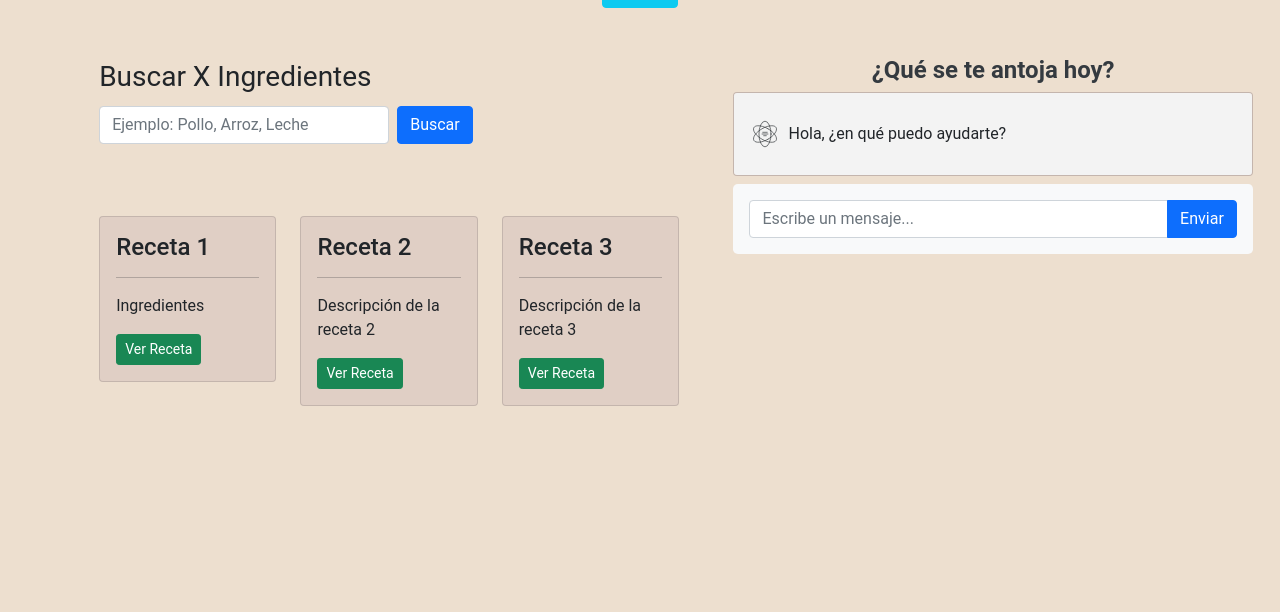
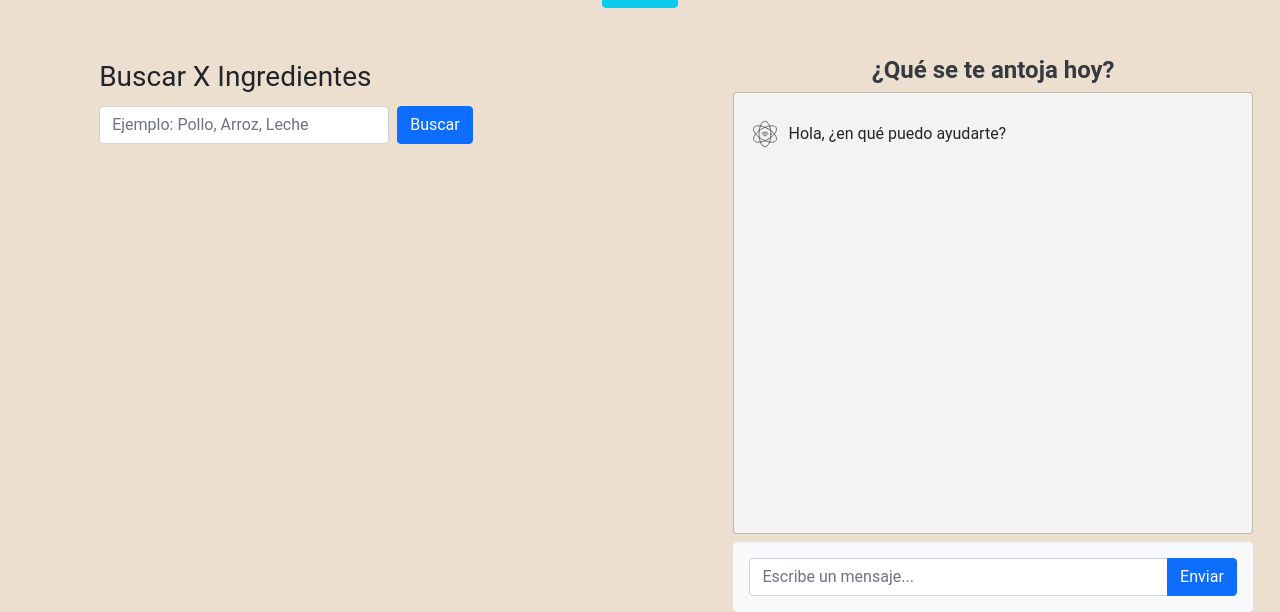
Before and after one commit to JDMatu/Practica_GoLabs, a Flask app: page / in a window 1280 px wide. Shown: the part 212-824 px from the top of the page. Before the commit the page ends 618 px from the top, so only its background shows below. Run offline with Flask 3, Linux system fonts and the light colour scheme; parts of the project's set-up code (start-up, migrations or seed data) failed here and were passed over.

Commit message:
Version Beta 2.0

```diff
--- a/Week2/Proyecto1/init_langchain.py
+++ b/Week2/Proyecto1/init_langchain.py
@@ -47,20 +47,28 @@ Answer the question based on the above context: {question}
 If you don't know the answer, you can say "I don't know."
 """
 
-
+memory = []
 def chat(question):
-
+    global memory
     PROMPT_TEMPLATE1 = """
-        Answer the question based only on the following context:
+        Hi there! I'm your culinary assistant, always ready to help you in the kitchen.
+        Please use the following information to answer the question:
 
         {context}
 
         ---
+        Here's some context from our previous interactions:
+        {memory}
+        ---
+        Please respond to the question based on the information above: {question}
 
-        Answer the question based on the above context: {question}
-        If you don't know the answer, you can say "I don't know."
-        Always response in Spanish.
+        ### Response Format:
+        - Provide a clear and concise answer based on the context.
+        - Offer any additional tips or related information if relevant.
+        - Do not include any headings or labels in the response.
 
+        Remember to answer in Spanish and be kind and friendly in your tone.
+        If you don't know the answer, you can say "I don't know", but always with a smile.
     """
 
 
@@ -71,10 +79,10 @@ def chat(question):
     # Search the DB.
     results = db.similarity_search(question, k=3)
 
-
+    memory_text = "\n\n---\n\n".join(memory)
     context_text = "\n\n---\n\n".join([doc.page_content for doc in results])
     prompt_template = ChatPromptTemplate.from_template(PROMPT_TEMPLATE1)
-    prompt = prompt_template.format(context=context_text, question=question)
+    prompt = prompt_template.format(context=context_text, question=question, memory=memory_text)
     print(prompt)
 
     model = ChatGoogleGenerativeAI(
@@ -85,6 +93,7 @@ def chat(question):
         max_retries=2,
     )
     response_text = model.invoke(prompt)
+    memory.append(f"Pregunta: {question}\nRespuesta: {response_text.content}")
 
     """ sources = [doc.metadata.get("source", None) for doc in results]
     formatted_response = f"{response_text.content}\nSources: {sources}"
--- a/Week2/Proyecto1/main.py
+++ b/Week2/Proyecto1/main.py
@@ -3,7 +3,7 @@ from flask import Flask, render_template, request, redirect, url_for, jsonify
 #Cargar la funcion que carga los documentos en la base de vectores
 from load_docs import generate_data_store
 from init_langchain import chat
-from controlador_recetas import get_recipes
+from controlador_recetas import get_recipes, get_recipes_by_Ingredients
 
 
 # Inicializar la aplicación Flask
@@ -46,6 +46,22 @@ def upload_file():
         return redirect(url_for('index'))
 
 
+@app.route('/buscar_recetas', methods=['POST'])
+def buscar_recetas():
+    print("Buscando")
+    data = request.get_json()
+    ingredientes = data.get('ingredientes', [])
+
+    # Buscar recetas en la base de datos
+    recetas = get_recipes_by_Ingredients(ingredientes)
+    print(recetas)
+
+    if recetas:
+        return jsonify({"status": "success", "recetas": recetas})
+    else:
+        return jsonify({"status": "no_recipes_found", "recetas": []})
+
+
 
 
 
--- a/Week2/Proyecto1/static/js/funciones.js
+++ b/Week2/Proyecto1/static/js/funciones.js
@@ -13,6 +13,7 @@ document.addEventListener('DOMContentLoaded', () => {
         userMessage.classList.add('d-flex', 'flex-row-reverse', 'align-items-center', 'text-end', 'user');
         userMessage.innerHTML = `<p ><span><svg xmlns="http://www.w3.org/2000/svg" width="30" height="30" viewBox="0 0 50 50"><path fill="currentColor" d="M25.1 42c-9.4 0-17-7.6-17-17s7.6-17 17-17s17 7.6 17 17s-7.7 17-17 17m0-32c-8.3 0-15 6.7-15 15s6.7 15 15 15s15-6.7 15-15s-6.8-15-15-15"/><path fill="currentColor" d="m15.3 37.3l-1.8-.8c.5-1.2 2.1-1.9 3.8-2.7s3.8-1.7 3.8-2.8v-1.5c-.6-.5-1.6-1.6-1.8-3.2c-.5-.5-1.3-1.4-1.3-2.6c0-.7.3-1.3.5-1.7c-.2-.8-.4-2.3-.4-3.5c0-3.9 2.7-6.5 7-6.5c1.2 0 2.7.3 3.5 1.2c1.9.4 3.5 2.6 3.5 5.3c0 1.7-.3 3.1-.5 3.8c.2.3.4.8.4 1.4c0 1.3-.7 2.2-1.3 2.6c-.2 1.6-1.1 2.6-1.7 3.1V31c0 .9 1.8 1.6 3.4 2.2c1.9.7 3.9 1.5 4.6 3.1l-1.9.7c-.3-.8-1.9-1.4-3.4-1.9c-2.2-.8-4.7-1.7-4.7-4v-2.6l.5-.3s1.2-.8 1.2-2.4v-.7l.6-.3c.1 0 .6-.3.6-1.1c0-.2-.2-.5-.3-.6l-.4-.4l.2-.5s.5-1.6.5-3.6c0-1.9-1.1-3.3-2-3.3h-.6l-.3-.5c0-.4-.7-.8-1.9-.8c-3.1 0-5 1.7-5 4.5c0 1.3.5 3.5.5 3.5l.1.5l-.4.5c-.1 0-.3.3-.3.7c0 .5.6 1.1.9 1.3l.4.3v.5c0 1.5 1.3 2.3 1.3 2.4l.5.3v2.6c0 2.4-2.6 3.6-5 4.6c-1.1.4-2.6 1.1-2.8 1.6"/></svg>${message}</span></p>`;
         chatBox.appendChild(userMessage);
+        chatBox.scrollTop = chatBox.scrollHeight;
 
         const response = await fetch('/chat', {
             method: 'POST',
@@ -32,3 +33,52 @@ document.addEventListener('DOMContentLoaded', () => {
         chatBox.scrollTop = chatBox.scrollHeight;
     });
 });
+
+
+document.addEventListener('DOMContentLoaded', () => {
+    document.getElementById('ingredientes-form').addEventListener('submit', function(event) {
+        event.preventDefault();
+        let ingredientes = document.getElementById('ingredientes_S').value.split(',').map(ing => ing.trim());
+        console.log(ingredientes);
+        fetch('/buscar_recetas', {
+            method: 'POST',
+            headers: {
+                'Content-Type': 'application/json'
+            },
+            body: JSON.stringify({ ingredientes })
+        })
+        .then(response => response.json())
+        .then(data => {
+            let container = document.getElementById('recetas-container');
+            container.innerHTML = '';
+
+            if (data.status === "success" && data.recetas.length > 0) {
+                data.recetas.forEach(receta => {
+                    let recetaDiv = document.createElement('div');
+                    recetaDiv.classList.add('col-md-5', 'my-3');
+                    recetaDiv.innerHTML = `
+                        <div class="card">
+                            <div class="card-body">
+                                <h5 class="card-title fs-4">${receta[1]}</h5>
+                                <hr>
+                                <p class="card-text">Ingredientes </p>
+                                <p class="card-text">${receta[2].split('\n').map(ing => `<li>${ing.replace('• ', '')}</li>`).join('')}</p>
+                                <button class="btn btn-sm btn-success" data-bs-toggle="modal" data-bs-target="#recetaModal" data-procedimiento="${receta[3]}">Ver Receta</button>
+                            </div>
+                        </div>
+                    `;
+                    container.appendChild(recetaDiv);
+                });
+            } else {
+                container.innerHTML = '<p>No se encontraron recetas.</p>';
+            }
+        });
+    });
+
+    document.addEventListener('click', function(event) {
+        if (event.target.matches('[data-bs-target="#recetaModal"]')) {
+            const procedimiento = event.target.getAttribute('data-procedimiento');
+            document.getElementById('recetaProcedimiento').innerText = procedimiento;
+        }
+    });
+});
--- a/Week2/Proyecto1/templates/index.html
+++ b/Week2/Proyecto1/templates/index.html
@@ -8,54 +8,23 @@
 
     <section class="col-lg-6">
         <div class="container mt-5 ms-5">
-            <form action="d-flex row">
+            <form action="" id="ingredientes-form">
                 <label for="exampleSearch" class="form-label fs-3">Buscar X Ingredientes</label>
                 <div class="mb-3 d-flex gap-2">
-                    <input type="text" class="form-control w-50" id="exampleSearch" placeholder="Ejemplo: Pollo, Arroz, Leche">
+                    <input type="text" class="form-control w-50" id="ingredientes_S" name="ingredientes_S" placeholder="Ejemplo: Pollo, Arroz, Leche">
                     <button type="submit" class="btn btn-primary ">Buscar</button>
                 </div>
             </form>
 
             <!-- Sección "Recetas Filtradas" -->
-            <div class="row mt-5 pt-4">
-                <div class="col-md-4">
-                    <div class="card">
-                        <div class="card-body">
-                            <h5 class="card-title fs-4">Receta 1</h5>
-                            <hr>
-                            <p class="card-text">Ingredientes </p>
-                            <a href="#" class="btn btn-sm btn-success">Ver Receta</a>
-                        </div>
-                    </div>
-                </div>
-                <div class="col-md-4">
-                    <div class="card">
-                        <div class="card-body">
-                            <h5 class="card-title fs-4">Receta 2</h5>
-                            <hr>
-                            <p class="card-text">Descripción de la receta 2</p>
-                            <a href="#" class="btn btn-sm btn-success">Ver Receta</a>
-                        </div>
-                    </div>
-                </div>
-                <div class="col-md-4">
-                    <div class="card">
-                        <div class="card-body">
-                            <h5 class="card-title fs-4">Receta 3</h5>
-                            <hr>
-                            <p class="card-text">Descripción de la receta 3</p>
-                            <a href="#" class="btn btn-sm btn-success">Ver Receta</a>
-                        </div>
-                    </div>
-                </div>
-
+            <div class="row mt-5 pt-4" id="recetas-container">
 
             </div>
 
         </div>
     </section>
 
-    <section class="col-lg-5 mt-5 ">
+    <section class="col-lg-5 mt-5">
         <!-- Sección "ChatBot Recetas" -->
         <h2 class="chatbot-title">¿Qué se te antoja hoy?</h2>
         <div class="card">
@@ -95,6 +64,24 @@
         </div>
     </div>
 
+
+    <div class="modal fade" id="recetaModal" tabindex="-1" aria-labelledby="recetaModalLabel" aria-hidden="true">
+        <div class="modal-dialog modal-lg">
+            <div class="modal-content">
+                <div class="modal-header">
+                    <h5 class="modal-title" id="recetaModalLabel">Procedimiento de la Receta</h5>
+                    <button type="button" class="btn-close" data-bs-dismiss="modal" aria-label="Close"></button>
+                </div>
+                <div class="modal-body">
+                    <p id="recetaProcedimiento"></p>
+                </div>
+                <div class="modal-footer">
+                    <button type="button" class="btn btn-secondary" data-bs-dismiss="modal">Cerrar</button>
+                </div>
+            </div>
+        </div>
+      </div>
+
 {% endblock %}
 
 {% block links %}
@@ -110,6 +97,7 @@
             background-color: rgba(205, 185, 185, 0.427);
         }
 
+
         .chatbot-title {
             font-size: 1.5rem;
             font-weight: bold;
@@ -121,7 +109,7 @@
 
 
         #chatBox {
-            max-height: 55vh;
+            height: 55vh;
             overflow-y: auto;
             background-color: #f3f3f3;
         }
--- a/Week2/Proyecto1/templates/recetas.html
+++ b/Week2/Proyecto1/templates/recetas.html
@@ -16,8 +16,8 @@
                                     <b>Ingredientes:</b>
                                     <ul>
                                         {% for ingrediente in receta[2].split('\n') %}
-                                        <li>{{ ingrediente }}</li>
-                                    {% endfor %}
+                                            <li>{{ ingrediente }}</li>
+                                        {% endfor %}
                                     </ul>
                                 </div>
                                 <div class="recipe-card-footer">
```
Also changed, not shown: Week2/Proyecto1/controlador_recetas.py (+21 -0 lines), 1 other file.
